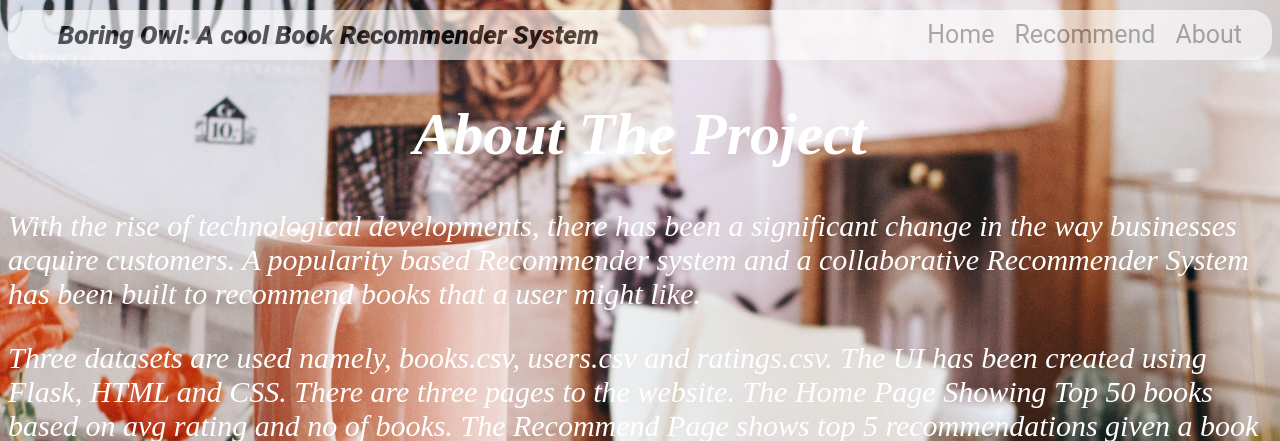
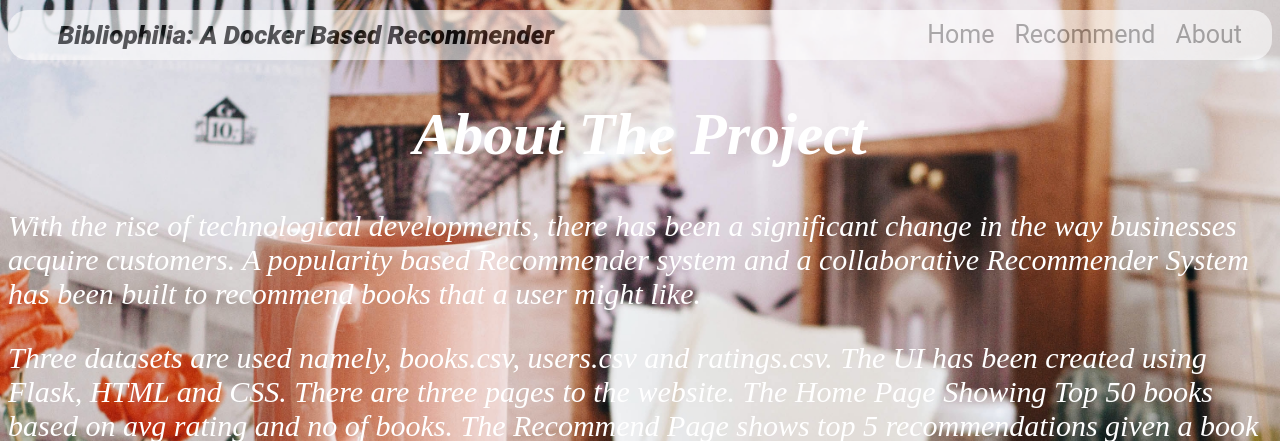
Before and after one commit to simranchawla124/boring-owl2, a Flask app: page /about in a window 1280 px wide. Shown: the top 441 px of the page. Run offline with Flask 3, Linux system fonts and the light colour scheme; parts of the project's set-up code (start-up, migrations or seed data) failed here and were passed over.

Commit message:
Update about.html

```diff
--- a/templates/about.html
+++ b/templates/about.html
@@ -55,7 +55,7 @@ padding-left:10px;
 </head>
 <body>
 <div class='navbar'>
-<b style="margin-left:40px;font-size:26px;font-weight:1000">Boring Owl: A cool Book Recommender System</b>
+<b style="margin-left:40px;font-size:26px;font-weight:1000">Bibliophilia: A Docker Based Recommender</b>
 <a href="/about" style="float:right" >About</a>
 <a href="/recommendation" style="float:right" >Recommend</a>
 <a href="/" style="float:right">Home</a>
```
